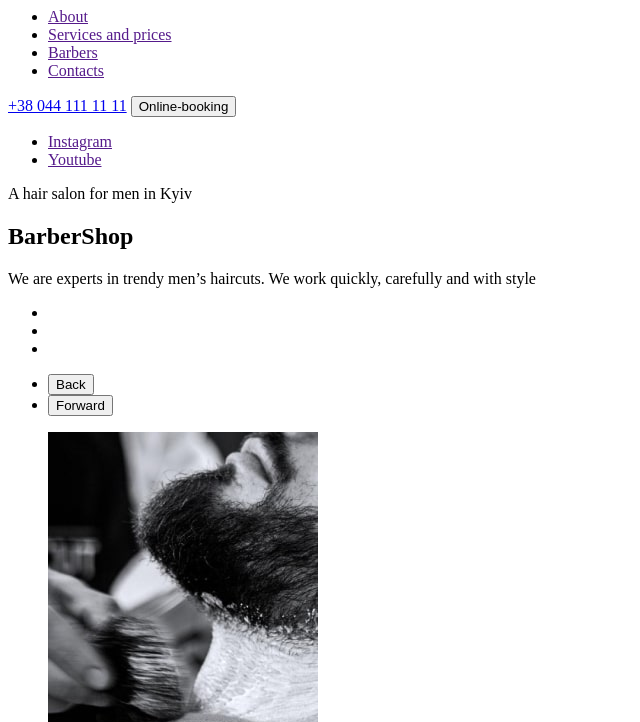
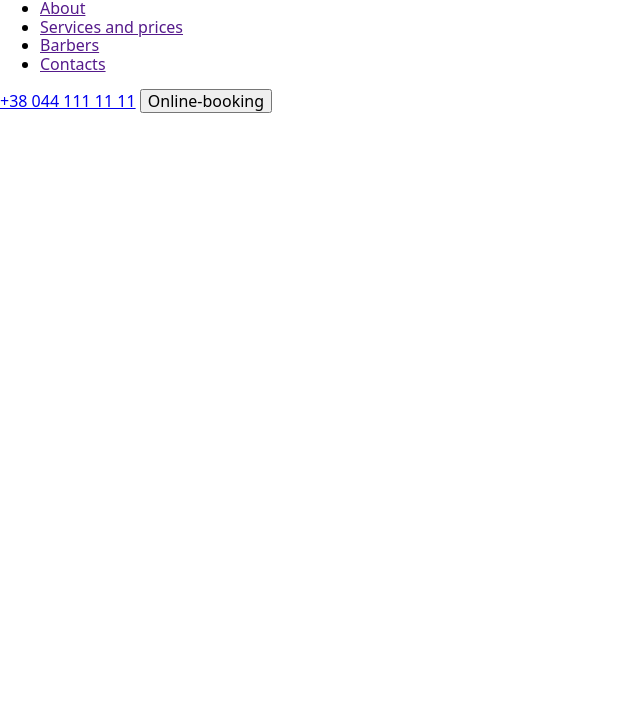
Before and after one commit to innakostich/Barber-Shop-Test, a plain HTML site: page index.html in a window 1280 px wide. Shown: the part 76-798 px from the top of the page, without its empty margins (0-640 px from the left). Drawn offline with nearby package versions, Linux system fonts and the light colour scheme.

Commit message:
adds fonts

```diff
--- a/index.html
+++ b/index.html
@@ -5,6 +5,11 @@
     <meta http-equiv="X-UA-Compatible" content="IE=edge">
     <meta name="viewport" content="width=device-width, initial-scale=1.0">
     <title>Document</title>
+    <link rel="preconnect" href="https://fonts.googleapis.com">
+    <link rel="preconnect" href="https://fonts.gstatic.com" crossorigin>
+    <link href="https://fonts.googleapis.com/css2?family=Montserrat&family=Montserrat+Alternates:wght@500;600&display=swap" rel="stylesheet">
+    <link rel="stylesheet" href="https://cdnjs.cloudflare.com/ajax/libs/modern-normalize/1.1.0/modern-normalize.min.css" integrity="sha512-wpPYUAdjBVSE4KJnH1VR1HeZfpl1ub8YT/NKx4PuQ5NmX2tKuGu6U/JRp5y+Y8XG2tV+wKQpNHVUX03MfMFn9Q==" crossorigin="anonymous" referrerpolicy="no-referrer" />
+     <link rel="stylesheet" href="./css/main.min.css"/>
     <link rel="stylesheet" href="./css/styles.css"/>
 </head>
 <body>
@@ -24,7 +29,7 @@
     <button class="header-btn"type="button">Online-booking</button>
   </div>
 </header>
-    <!--Hero Section-->
+    <!--Hero Section
  <main>
 <section class="hero section">
     <div class="hero-left-side">
@@ -49,7 +54,7 @@
         <li class="slider-item"><button class="slider-button forward"type="button">Forward</button></li>
     </ul>
 </section>
-    <!--About Section-->
+    <!--About Section
 <section class="about section">
  <ul class="section-about-list">
     <li class="about-item"><img class="about-img" src="./images/img1.jpg" alt="haircurt" width="270"
@@ -67,7 +72,7 @@
          improve everyone who comes to us!</p>
     <button class="button" type="button">ONLINE-BOOKING</button>
 </section>
- <!--Price Section-->
+ <!--Price Section
 <section class="price section">
  <p class="uppertitle">Spend your time with the best masters</p>
  <h2 class="price-title">Services and prices</h2>
@@ -101,7 +106,7 @@
  </ul>
  <button class="button" type="button">ONLINE-BOOKING</button>
 </section>
-<!--Benefits Section-->
+<!--Benefits Section
 <section class="benefits section">
  <ul class="benefits-list">
     <li class="benefits-item">
@@ -125,7 +130,7 @@
  <h2 class="benefits-title">¿Why people come to us?</h2>
  <p class="undertitle">Only good things are said about us. But it's better to see and feel 1 time than read 10 times.</p>
 </section>
-<!--Our Barbers Section-->
+<!--Our Barbers Section
 <section class="team section">
    <div>
     <p>For true enjoyers of the atmosphere</p>
@@ -149,7 +154,7 @@
         </li>
     </ul>
 </section>
-<!--Portfolio Section-->
+<!--Portfolio Section
 <section class="portfolio section">
     <p class="uppertitle">In Latin, "barba" means "beard"</p>
     <h2 hidden>Our portfolio</h2>
@@ -161,11 +166,11 @@
     </ul>
 </section>
 
-  <!--Booking Section-->
+  <!--Booking Section
     <section class="booking section">
      <h2 class="booking-title">Online-booking</h2>
     </section>
-    <!--Contacts Section-->
+    <!--Contacts Section
     <section class="contacts section">
         <h2 class="contacts-title">Contacts</h2>
      <address class="contacts-address">
@@ -196,6 +201,6 @@
             <a class="footer-link"href="" target="blank" rel="noopener noreferrer nofollow">Youtube</a>
         </li>
     </ul>
-  </footer>
+  </footer>-->
 </body>
 </html>
```
